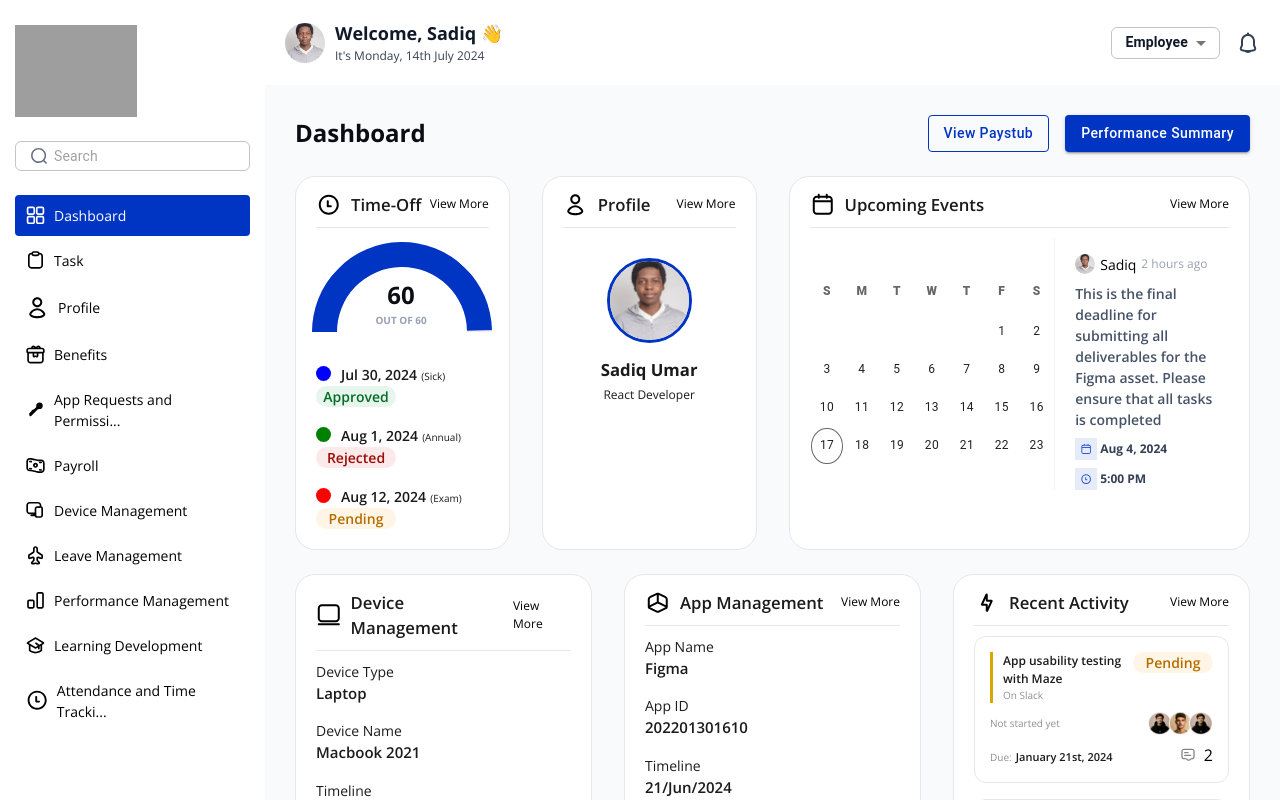
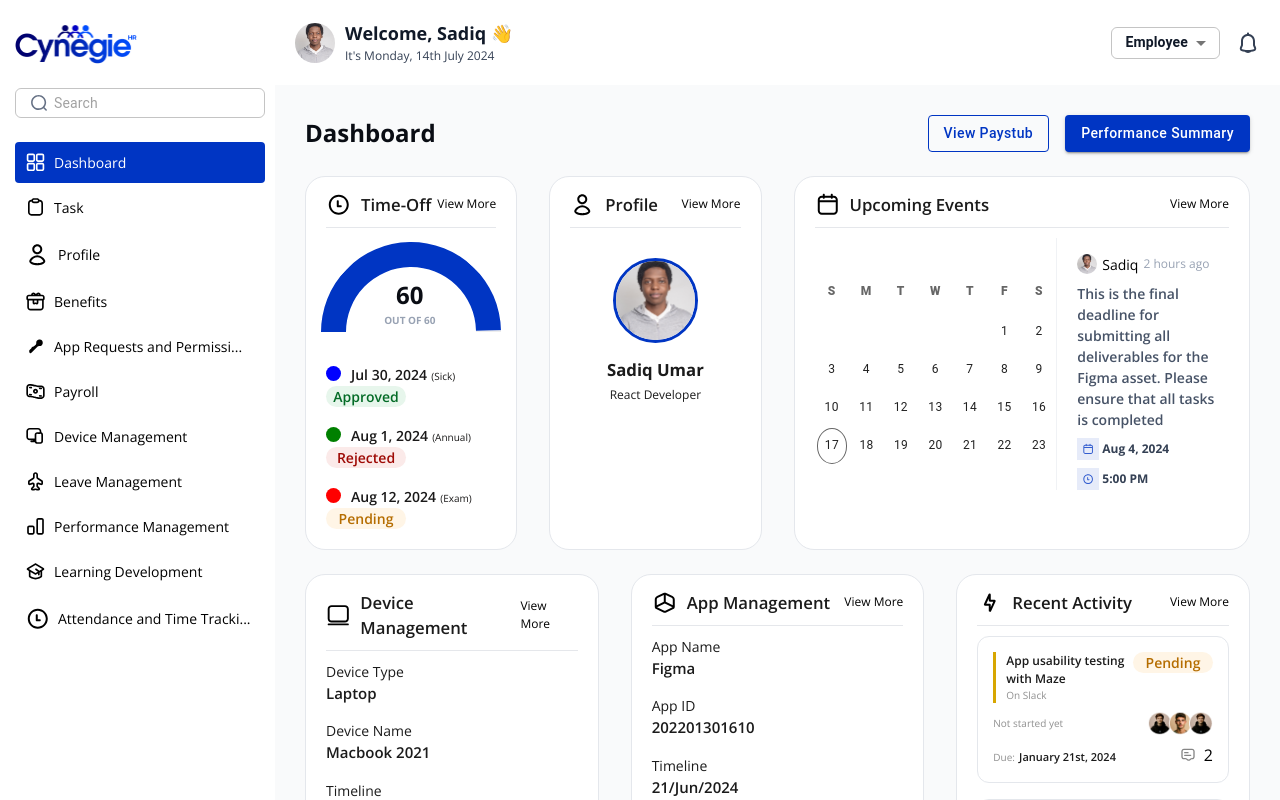
Before and after one commit to sadiq-i-umar/dev-test-heshbon, a Next.js app: page / in a window 1280 px wide. Shown: the top 800 px of the page. Built offline with nearby package versions, Linux system fonts and the light colour scheme; grey boxes are pictures that could not be loaded.

Commit message:
Modify Company Logo

```diff
--- a/components/nav/index.tsx
+++ b/components/nav/index.tsx
@@ -18,8 +18,8 @@ const Nav = () => {
   return (
     <Stack
       style={{
-        padding: '10px 15px 10px 15px',
-        width: '265px',
+        padding: '10px 10px 10px 15px',
+        width: '275px',
         backgroundColor: 'white',
         height: '100%',
         position: 'relative',
```
Also changed, not shown: public/logo/cynegie.png (added), public/logo/cynegie.svg (deleted).
